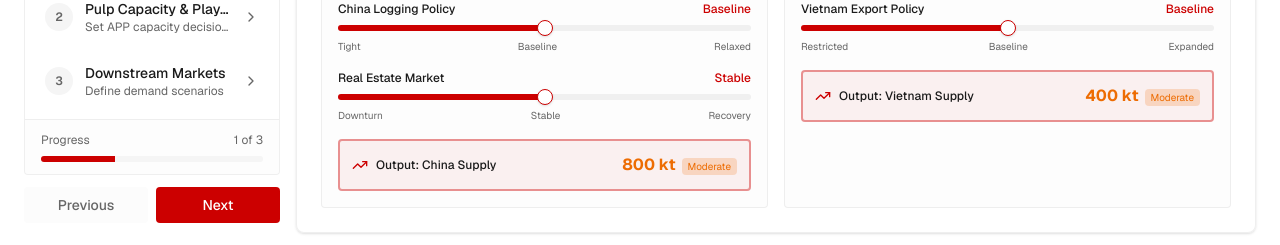
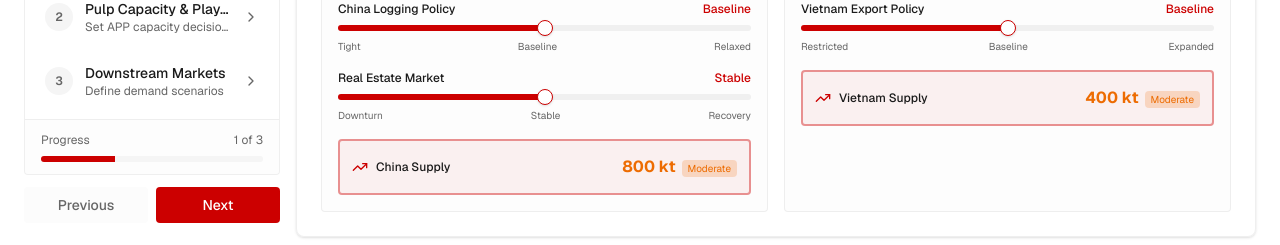
Before and after one commit to HanyuDesign/v0-APP-Group-CD-Dashboard, a Next.js app: page / in a window 1280 px wide. Shown: the part 281-526 px from the top of the page. Built offline with nearby package versions, Linux system fonts and the light colour scheme.

Commit message:
style: align supply blocks with fixed height and flexbox\n\nUpdate labels and add fixed height and flex styles for visual alignment.

```diff
--- a/components/war-game/modules/ForestryModule.tsx
+++ b/components/war-game/modules/ForestryModule.tsx
@@ -137,12 +137,11 @@ export function ForestryModule({
                 </div>
               </div>
 
-              {/* Output: China Woodchip Supply */}
-              <div className="rounded-lg border-2 border-primary/40 bg-primary/5 p-3 mt-2">
-                <div className="flex items-center justify-between">
+              {/* China Woodchip Supply */}
+              <div className="rounded-lg border-2 border-primary/40 bg-primary/5 p-3 mt-2 h-14 flex items-center justify-between">
                 <div className="flex items-center gap-2">
                   <TrendingUp className="h-4 w-4 text-primary" />
-                    <span className="text-xs font-medium">Output: China Supply</span>
+                  <span className="text-xs font-medium">China Supply</span>
                 </div>
                 <div className="text-right">
                   <span className={cn(
@@ -161,7 +160,6 @@ export function ForestryModule({
                   )}>
                     {chinaOutput.level === 'high' ? 'Abundant' : chinaOutput.level === 'medium' ? 'Moderate' : 'Tight'}
                   </span>
-                  </div>
                 </div>
               </div>
             </div>
@@ -197,12 +195,11 @@ export function ForestryModule({
                 </div>
               </div>
 
-              {/* Output: Vietnam Woodchip Supply */}
-              <div className="rounded-lg border-2 border-primary/40 bg-primary/5 p-3 mt-2">
-                <div className="flex items-center justify-between">
+              {/* Vietnam Woodchip Supply */}
+              <div className="rounded-lg border-2 border-primary/40 bg-primary/5 p-3 mt-2 h-14 flex items-center justify-between">
                 <div className="flex items-center gap-2">
                   <TrendingUp className="h-4 w-4 text-primary" />
-                    <span className="text-xs font-medium">Output: Vietnam Supply</span>
+                  <span className="text-xs font-medium">Vietnam Supply</span>
                 </div>
                 <div className="text-right">
                   <span className={cn(
@@ -226,7 +223,6 @@ export function ForestryModule({
             </div>
           </div>
         </div>
-        </div>
       </CardContent>
     </Card>
   )
```
Lines whose indentation alone changed are shown as unchanged.
